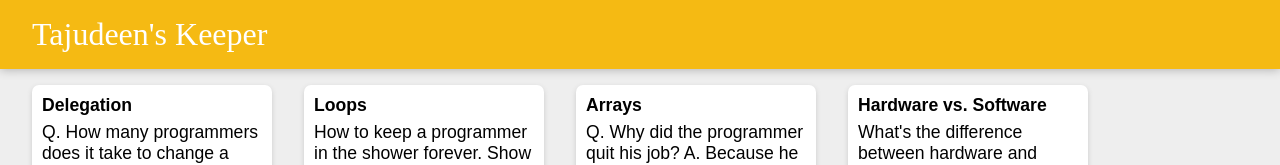
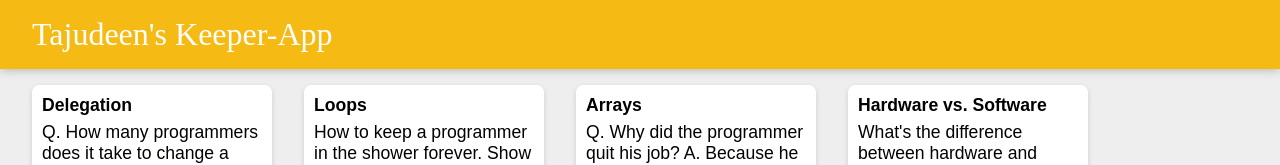
Before and after one commit to Teejay-deen/Keeper-App, a React (Create React App) app: page / in a window 1280 px wide. Shown: the top 165 px of the page. Built offline with nearby package versions, Linux system fonts and the light colour scheme.

Commit message:
edit mistake on header name

```diff
--- a/src/Components/Header.jsx
+++ b/src/Components/Header.jsx
@@ -2,6 +2,6 @@ import React from 'react'
 
 export default function Header() {
   return (
-    <header><h1>Tajudeen's Keeper </h1></header>
+    <header><h1>Tajudeen's Keeper-App </h1></header>
   )
 }
```
